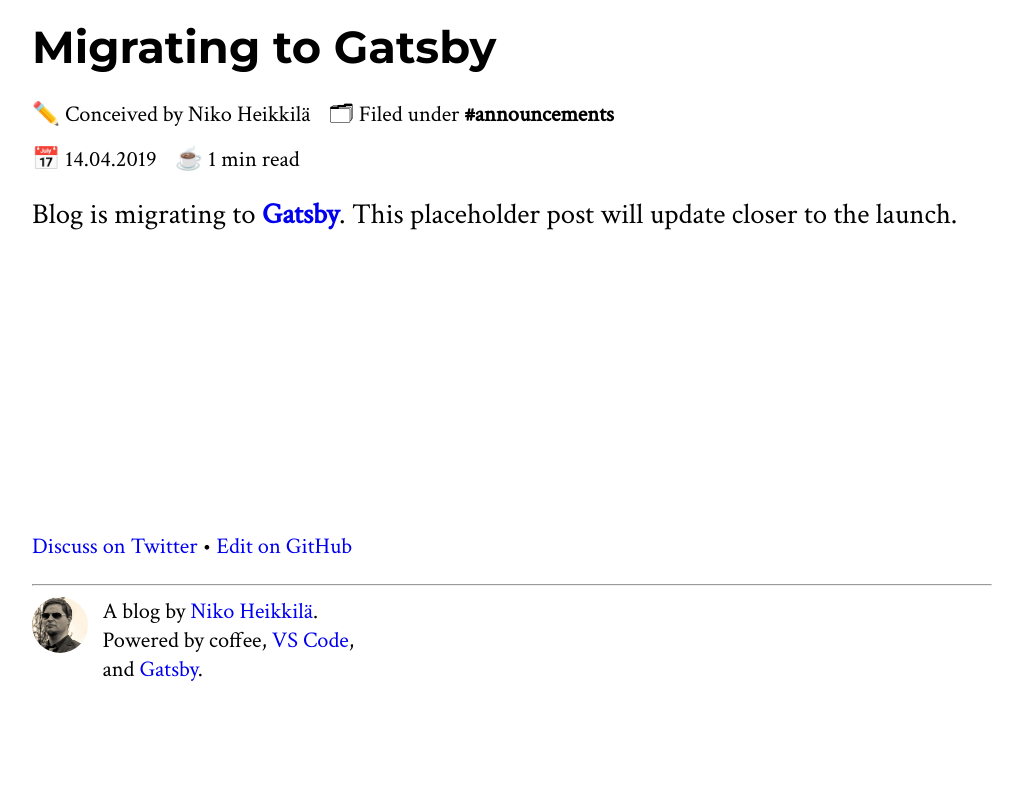
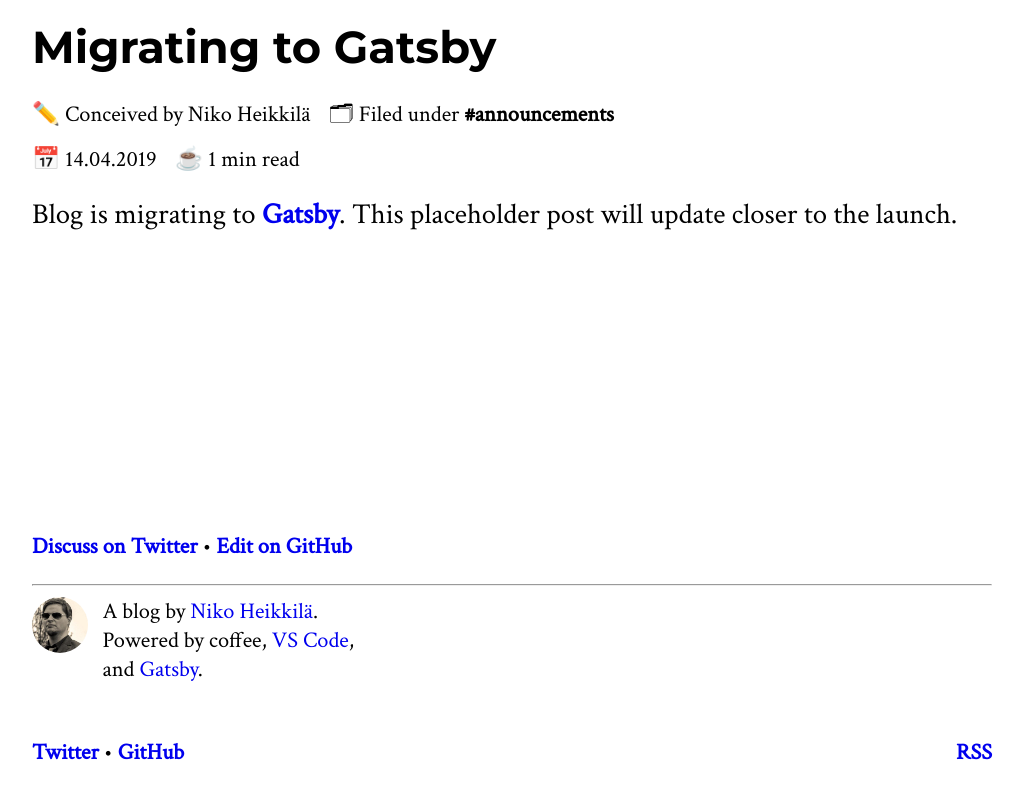
Before and after one commit to nikoheikkila/nikoheikkila.fi, a Gatsby site: page /2019-04-06-gatsby/ in a window 1280 px wide. Shown: the part 348-1146 px from the top of the page, without its empty margins (128-1152 px from the left). Built offline with nearby package versions, Linux system fonts and the light colour scheme; Gatsby itself is replaced by a stand-in of ours; some packages are replaced by stand-ins of ours; code samples lack their colours.

Commit message:
feat: update footer with RSS feed and social links

```diff
--- a/gatsby-config.js
+++ b/gatsby-config.js
@@ -5,11 +5,13 @@
     description: `Site under construction.`,
     siteUrl: `https://gatsby.nikoheikkila.fi`,
     social: {
-      twitter: `nikoheikkila`
+      twitter: `https://twitter.com/nikoheikkila`,
+      github: `https://github.com/nikoheikkila`
     },
     github: {
       url: `https://github.com/nikoheikkila/nikoheikkila.fi`
-    }
+    },
+    rss: `/rss.xml`
   },
   plugins: [
     {
@@ -56,7 +58,57 @@
         // TODO: trackingId: `ADD YOUR TRACKING ID HERE`,
       },
     },
-    `gatsby-plugin-feed`,
+    {
+      resolve: `gatsby-plugin-feed`,
+      query: `
+        {
+          site {
+            siteMetadata {
+              title
+              description
+              siteUrl
+              site_url: siteUrl
+            }
+          }
+        }
+      `,
+      feeds: [
+        {
+          serialize: ({ query: { site, allMarkdownRemark } }) => allMarkdownRemark.edges.map(edge => Object.assign({}, edge.node.frontmatter, {
+            description: edge.node.excerpt,
+            date: edge.node.frontmatter.date,
+            url: site.siteMetadata.siteUrl + edge.node.fields.slug,
+            guid: site.siteMetadata.siteUrl + edge.node.fields.slug,
+            custom_elements: [
+              { 'content:encoded': edge.node.html }
+            ]
+          })),
+          query: `
+            {
+              allMarkdownRemark(
+                limit: 1000,
+                sort: { order: DESC, fields: [frontmatter___date] },
+                filter: {frontmatter: { draft: { ne: true } }}
+              ) {
+                edges {
+                  node {
+                    excerpt
+                    html
+                    fields { slug }
+                    frontmatter {
+                      title
+                      date
+                    }
+                  }
+                }
+              }
+            }
+          `,
+          output: `/rss.xml`,
+          title: `RSS Feed`,
+        },
+      ],
+    },
     {
       resolve: `gatsby-plugin-manifest`,
       options: {
--- a/src/components/footer.js
+++ b/src/components/footer.js
@@ -1,32 +1,39 @@
-import React from 'react';
+import React from 'react'
+import { graphql, useStaticQuery } from 'gatsby'
 
-class Footer extends React.Component {
-    render() {
+export default function Footer() {
+
+    const { site: { siteMetadata: {social, rss} } } = useStaticQuery(graphql`
+        query {
+            site {
+                siteMetadata {
+                    social {
+                        twitter
+                        github
+                    }
+                    rss
+                }
+            }
+        }
+    `)
+
     return (
         <footer>
-                <div style={{ float: 'right' }}>
-                    <a href="/rss.xml" target="_blank" rel="noopener noreferrer">
-                        rss
+            <div className="feed">
+                <a href={rss} target="_blank" rel="noopener noreferrer">
+                    RSS
                 </a>
             </div>
-                <a
-                    href="https://twitter.com/nikoheikkila"
-                    target="_blank"
-                    rel="noopener noreferrer"
-                >
-                    twitter
+
+            <a href={social.twitter} target="_blank" rel="noopener noreferrer">
+                Twitter
             </a>{' '}
+
             &bull;{' '}
-                <a
-                    href="https://github.com/nikoheikkila"
-                    target="_blank"
-                    rel="noopener noreferrer"
-                >
-                    github
+
+            <a href={social.github} target="_blank" rel="noopener noreferrer">
+                GitHub
             </a>
         </footer>
     );
 }
-}
-
-export default Footer;
--- a/src/components/layout.js
+++ b/src/components/layout.js
@@ -2,6 +2,7 @@
 import { Link } from 'gatsby'
 import banner from '../assets/banner.jpg'
 import Toggle from './toggle'
+import Footer from './footer'
 
 import '../styles/main.scss'
 import sun from '../assets/sun.png'
@@ -63,6 +64,7 @@
       <div className="content">
         <header>{header}</header>
         <main>{children}</main>
+        <Footer />
       </div>
     )
   }
--- a/src/styles/main.scss
+++ b/src/styles/main.scss
@@ -20,10 +20,8 @@
     background-color: $lightBg;
     color: $lightFg;
 
-    main {
-        a {
-            color: $teal;
-        }
+    a {
+        color: $teal;
     }
 }
 
@@ -34,10 +32,8 @@
     background-color: $darkBg;
     color: $darkFg;
 
-    main {
-        a {
-            color: $pink;
-        }
+    a {
+        color: $pink;
     }
 }
 
@@ -101,3 +97,13 @@
         border-radius: 50%;
     }
 }
+
+footer {
+    a {
+        font-weight: 700;
+    }
+
+    .feed {
+        float: right;
+    }
+}
```
Lines whose indentation alone changed are shown as unchanged.
